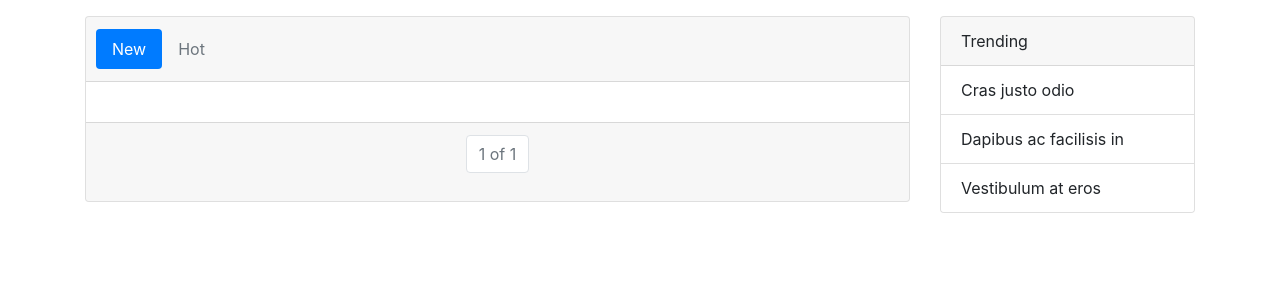
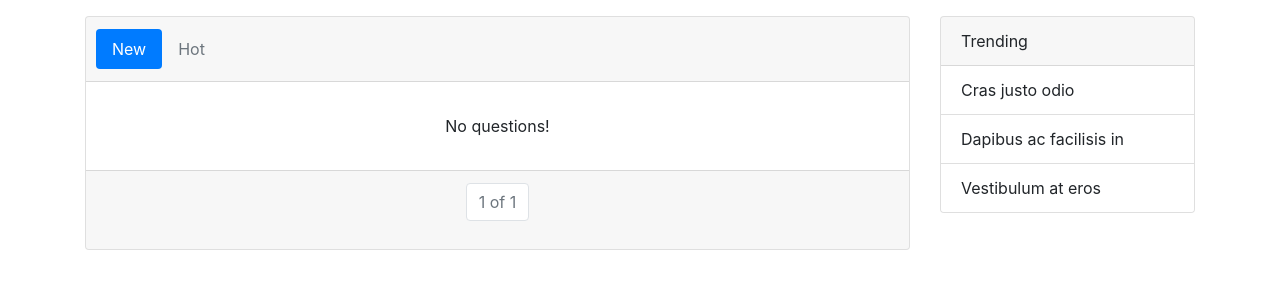
Before and after one commit to MXMP/hasker, a Django app: page /qa/ in a window 1280 px wide. Shown: the part 56-356 px from the top of the page. Run offline with Django 3.2, Linux system fonts and the light colour scheme; data that the repository does not hold is empty; some libraries are stand-ins or nearby versions.

Commit message:
Added "No questions!" message when question list is empty. Added readme file.

```diff
--- a/qa/templates/qa/index.html
+++ b/qa/templates/qa/index.html
@@ -73,6 +73,8 @@
                             </div>
                         </div>
                     </li>
+                {% empty %}
+                    <li class="list-group-item">No questions!</li>
                 {% endfor %}
             </ul>
         </div>
```
Also changed, not shown: README.md (added).
